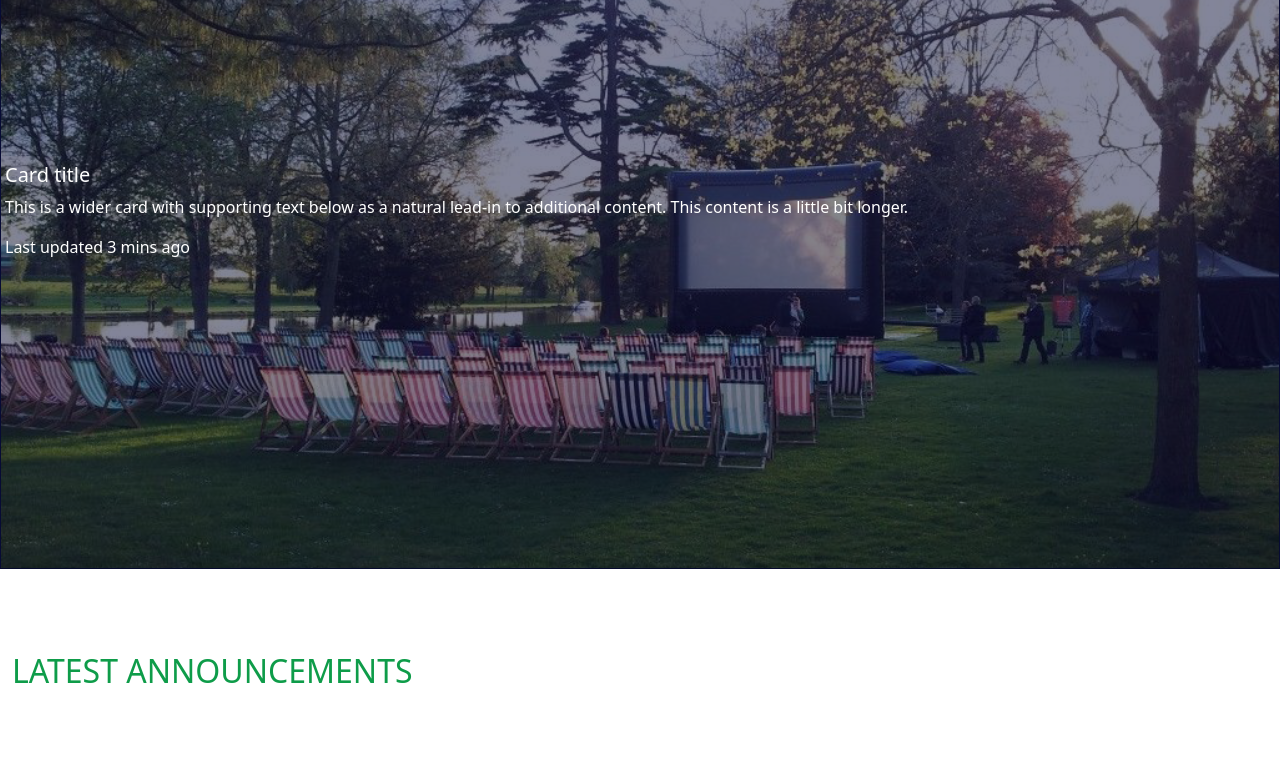
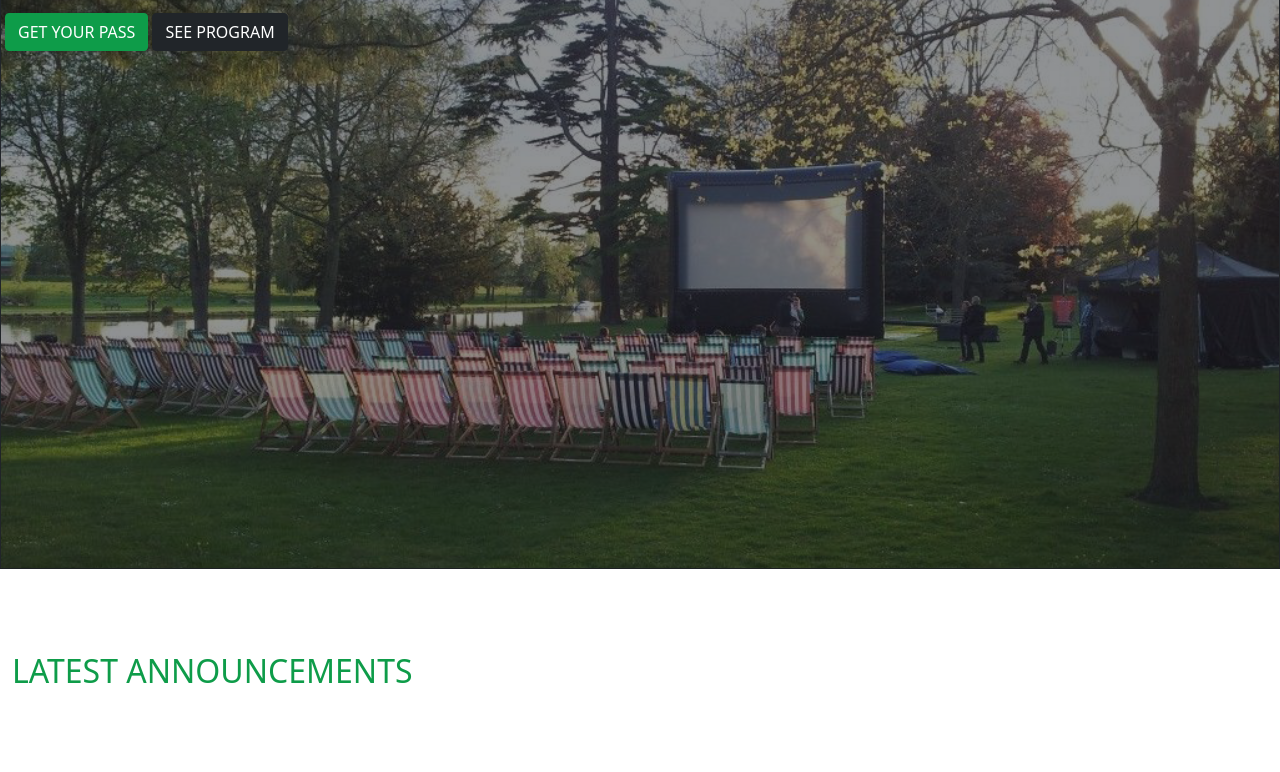
Before and after one commit to MathieuParadis/Boston_movie_festival, a website: page dist/index.html in a window 1280 px wide. Shown: the part 230-1002 px from the top of the page. Drawn offline with nearby package versions, Linux system fonts and the light colour scheme.

Commit message:
edited hero section

```diff
--- a/src/sass/_variables.scss
+++ b/src/sass/_variables.scss
@@ -1,8 +1,5 @@
 $primary: #0e9c49;
-// $dark: #0c1445;
-// $dark: #141852;
-// $dark: #2b1d5a;
-$dark: #070B34;
+$secondary: #070B34;
 
 $spacer: 1rem !default;
 $spacers: (
```
Also changed, not shown: dist/index.html, dist/style.css.
